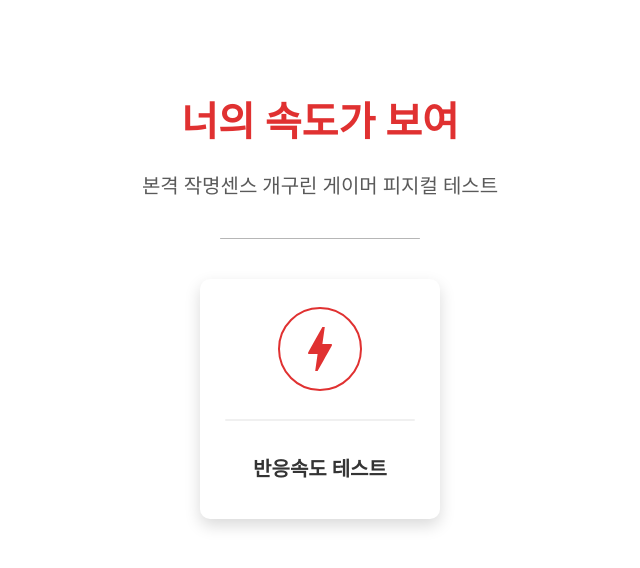
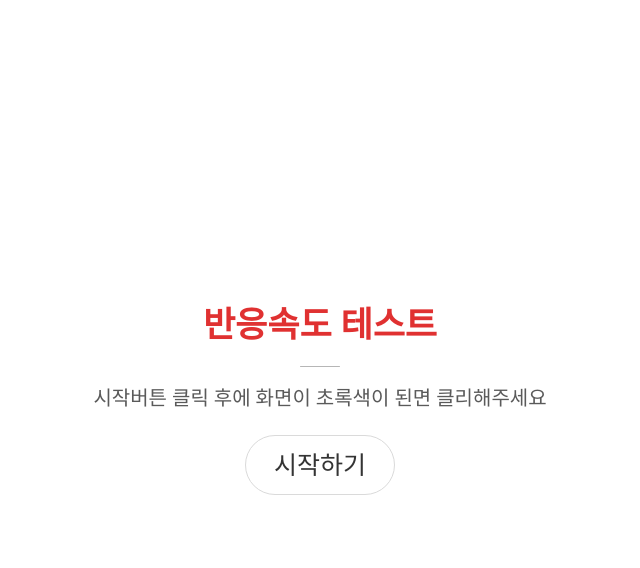
Before and after one commit to kimbuckgur/ClickSpeed, a React (Create React App) app in the folder clickspped/: page / in a window 1280 px wide. Shown: the top 568 px of the page, without its empty margins (320-960 px from the left). Built offline with nearby package versions, Linux system fonts and the light colour scheme.

Commit message:
:style TestBox img변환추가 밑 RRPage StartingPage 수정
여러가지를 수정하였다

```diff
--- a/clickspped/src/App.tsx
+++ b/clickspped/src/App.tsx
@@ -1,10 +1,11 @@
 import React from "react";
 import MainPage from "./components/Page/MainPage/MainPage";
+import ReactionRatePage from "./components/Page/RRPage/ReactionRatePage";
 
 import "./App.css";
 
 function App() {
-  return <MainPage />;
+  return <ReactionRatePage />;
 }
 
 export default App;
--- a/clickspped/src/components/Page/RRPage/StartingPage.tsx
+++ b/clickspped/src/components/Page/RRPage/StartingPage.tsx
@@ -25,7 +25,7 @@ const StartingTitle = styled.p`
 const StartingLine = styled.div`
   width: 40px;
   height: 1px;
-  background: #B6B6B6;
+  background: #b6b6b6;
   border-radius: 110px;
   margin-top: 20px;
   margin-bottom: 20px;
@@ -43,6 +43,9 @@ const StartingText = styled.p`
 `;
 
 const StartingButton = styled.button`
+  cursor: pointer;
+  transition: all 0.2s;
+
   display: flex;
   justify-content: center;
   align-items: center;
@@ -58,7 +61,15 @@ const StartingButton = styled.button`
   height: 60px;
   background: #ffffff;
   border: 1px solid #dadada;
+  margin-top: 25px;
   border-radius: 1000px;
+  padding-top: 3px;
+
+  :hover {
+    background: #e03131;
+    color: white;
+    border: none;
+  }
 `;
 
 export default function StartingPage() {
--- a/clickspped/src/components/TestBox/TestBox.tsx
+++ b/clickspped/src/components/TestBox/TestBox.tsx
@@ -2,7 +2,6 @@ import React, { useRef, useState } from "react";
 import test1 from "../../assets/svg/RRIcon/RRoff.svg";
 import test2 from "../../assets/svg/RRIcon/RRon.svg";
 import styled from "styled-components";
-import "./testcss.css";
 
 const kRed = "#E03131";
 const White = "#ffffff";
@@ -10,13 +9,28 @@ const WhiteGray = "#F0F0F0";
 const kBlack = "#343434";
 
 export default function TestBox() {
-  const [onHover, setOnHover] = useState<boolean>(false);
-  const TestContainerRef = useRef<HTMLButtonElement>(null);
-  const TestSVGBoxRef = useRef<HTMLDivElement>(null);
-  const TestGuideLineRef = useRef<HTMLDivElement>(null);
-  const TestTextBoxRef = useRef<HTMLDivElement>(null);
+  return (
+    <TestAnimation>
+      <TestContainer className="BackGroudColor">
+        <TestSVGAria>
+          <TestSVGBox className="SVGColor">
+            <TestSVGImgBox className="testTwoColor">
+              <img src={test2} />
+            </TestSVGImgBox>
+            <TestSVGImgBox className="testOneColor">
+              <img src={test1} />
+            </TestSVGImgBox>
+          </TestSVGBox>
+        </TestSVGAria>
+        <TestGuideLine className="LineColor"></TestGuideLine>
+        <TestTextBox className="TextColor">반응속도 테스트</TestTextBox>
+      </TestContainer>
+    </TestAnimation>
+  );
+}
 
 const TestAnimation = styled.div`
+  :hover {
     .BackGroudColor {
       background-color: ${kRed};
     }
@@ -29,16 +43,21 @@ export default function TestBox() {
     .TextColor {
       color: ${White};
     }
+    .testOneColor {
+      opacity: 0;
+    }
+    .testTwoColor {
+      opacity: 1;
+    }
+  }
 `;
 
 const TestContainer = styled.button`
   cursor: pointer;
   transition: all 0.3s;
-
   display: flex;
   flex-direction: column;
   align-items: center;
-
   border: none;
   background-color: ${White};
   box-shadow: 0px 6.54545px 16.3636px rgba(0, 0, 0, 0.15);
@@ -50,19 +69,34 @@ export default function TestBox() {
 const TestSVGAria = styled.div`
   display: flex;
   justify-content: center;
+  transition: all 0.3s;
   align-items: center;
-
   width: 240px;
   height: 140px;
 `;
 
 const TestSVGBox = styled.div`
+  position: relative;
+
   display: flex;
   justify-content: center;
   align-items: center;
 
   border: 2px solid ${kRed};
   border-radius: 1000px;
+  transition: all 0.3s;
+  width: 80px;
+  height: 80px;
+`;
+
+const TestSVGImgBox = styled.div`
+  position: absolute;
+  transition: all 0.3s;
+
+  display: flex;
+  justify-content: center;
+  align-items: center;
+
   width: 80px;
   height: 80px;
 `;
@@ -71,6 +105,7 @@ export default function TestBox() {
   width: 190px;
   height: 2px;
   background-color: ${WhiteGray};
+  transition: all 0.3s;
   border-radius: 110px;
 `;
 
@@ -78,59 +113,14 @@ export default function TestBox() {
   display: flex;
   justify-content: center;
   align-items: center;
-
+  transition: all 0.3s;
   font-family: "NanumSquare";
   font-style: normal;
   font-weight: 700;
   font-size: 20px;
   line-height: 23px;
-    color: ${onHover ? White : kBlack};
+  color: ${kBlack};
 
   width: 240px;
   height: 98px;
 `;
-
-  return (
-    <TestAnimation>
-      <TestContainer
-        ref={TestContainerRef}
-        onMouseEnter={() => {
-          if (TestContainerRef.current !== null) {
-            TestContainerRef.current.classList.add("BackGroudColor");
-          }
-          if (TestSVGBoxRef.current !== null) {
-            TestSVGBoxRef.current.classList.add("SVGColor");
-          }
-          if (TestGuideLineRef.current !== null) {
-            TestGuideLineRef.current.classList.add("LineColor");
-          }
-          if (TestTextBoxRef.current !== null) {
-            TestTextBoxRef.current.classList.add("TextColor");
-          }
-        }}
-        onMouseLeave={() => {
-          if (TestContainerRef.current !== null) {
-            TestContainerRef.current.classList.remove("BackGroudColor");
-          }
-          if (TestSVGBoxRef.current !== null) {
-            TestSVGBoxRef.current.classList.remove("SVGColor");
-          }
-          if (TestGuideLineRef.current !== null) {
-            TestGuideLineRef.current.classList.remove("LineColor");
-          }
-          if (TestTextBoxRef.current !== null) {
-            TestTextBoxRef.current.classList.remove("TextColor");
-          }
-        }}
-      >
-        <TestSVGAria>
-          <TestSVGBox ref={TestSVGBoxRef}>
-            <img src={onHover ? test2 : test1} />
-          </TestSVGBox>
-        </TestSVGAria>
-        <TestGuideLine ref={TestGuideLineRef} />
-        <TestTextBox ref={TestTextBoxRef}>반응속도 테스트</TestTextBox>
-      </TestContainer>
-    </TestAnimation>
-  );
-}
```
Also changed, not shown: clickspped/src/components/TestBox/testcss.css (deleted), 1 other file (tests, documents, lock files or other folders). Lines whose indentation alone changed are shown as unchanged.
